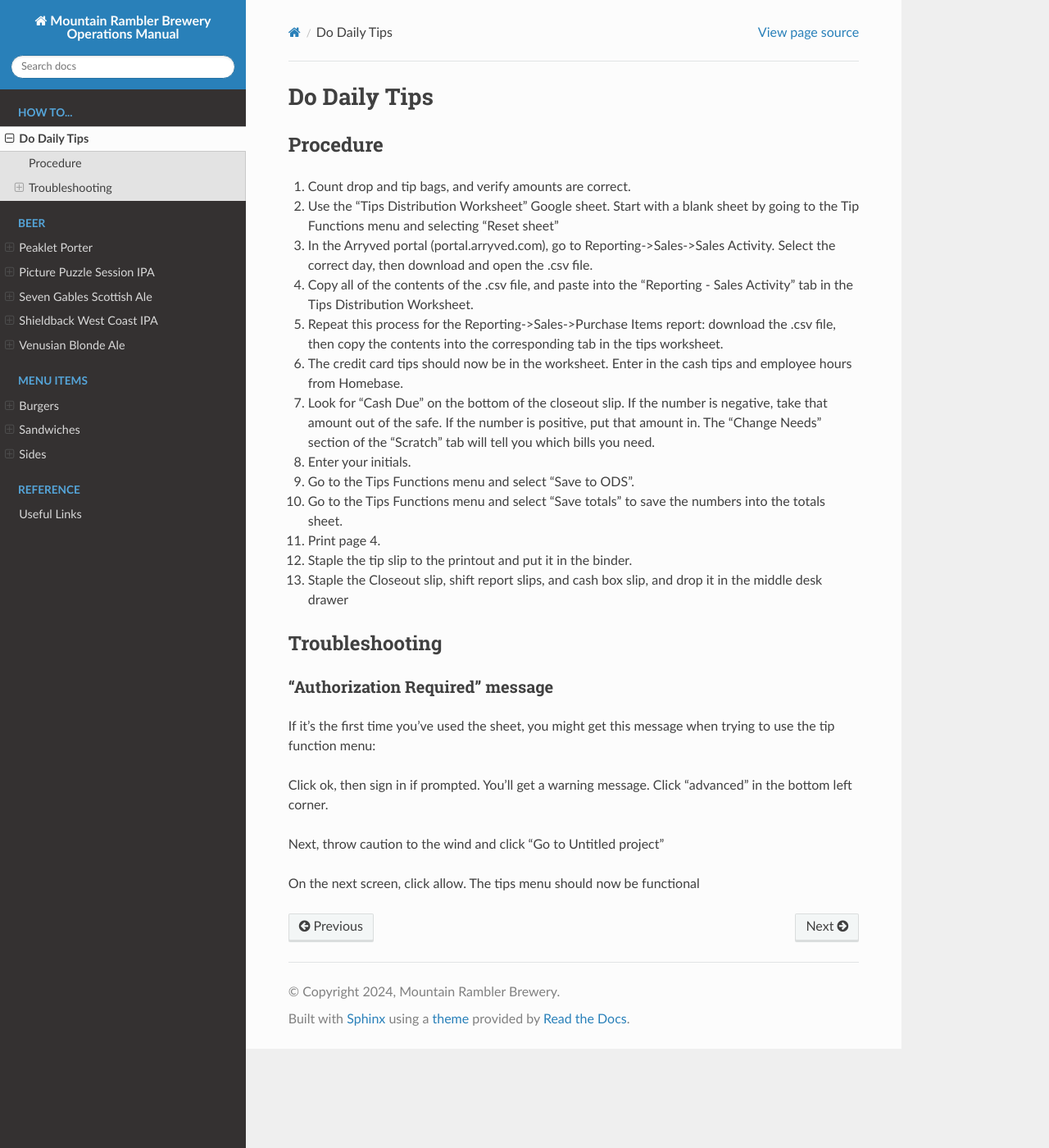
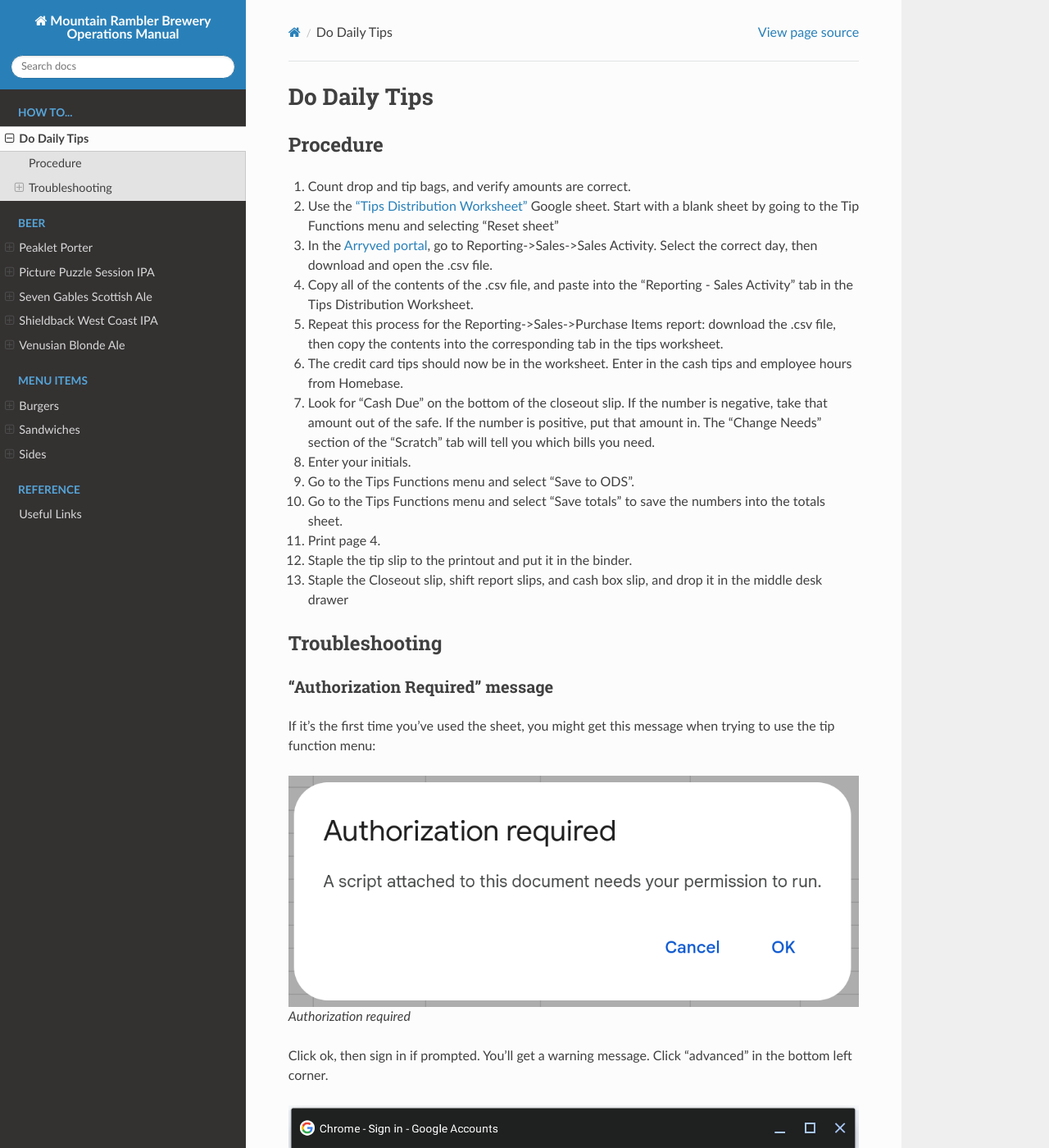
Before and after one commit to zhenry9/mrb-docs, a Sphinx documentation site: the page built from docs/source/how-to/tips.rst, in a window 1280 px wide and 1400 px high. Shown: the whole window at 82% size. Built offline with Sphinx 7.4.7 and the Read the Docs theme 2.0.0, drawn with Linux system fonts in a browser that asks for light colours; some of the changed text lies outside the part shown.

Commit message:
update tips

```diff
--- a/docs/source/how-to/tips.rst
+++ b/docs/source/how-to/tips.rst
@@ -4,8 +4,8 @@
 Procedure
 ---------
 #. Count drop and tip bags, and verify amounts are correct.
-#. Use the “Tips Distribution Worksheet” Google sheet. Start with a blank sheet by going to the Tip Functions menu and selecting “Reset sheet”
-#. In the Arryved portal (portal.arryved.com), go to Reporting->Sales->Sales Activity. Select the correct day, then download and open the .csv file.
+#. Use the `“Tips Distribution Worksheet” <https://docs.google.com/spreadsheets/d/1za_TXWzNyfeG4FjSdg7rBejhFZfAsyZ1o0n550VldPA/>`_ Google sheet. Start with a blank sheet by going to the Tip Functions menu and selecting “Reset sheet”
+#. In the `Arryved portal <https://portal.arryved.com>`_, go to Reporting->Sales->Sales Activity. Select the correct day, then download and open the .csv file.
 #. Copy all of the contents of the .csv file, and paste into the “Reporting - Sales Activity” tab in the Tips Distribution Worksheet.
 #. Repeat this process for the Reporting->Sales->Purchase Items report: download the .csv file, then copy the contents into the corresponding tab in the tips worksheet.
 #. The credit card tips should now be in the worksheet. Enter in the cash tips and employee hours from Homebase.
@@ -25,16 +25,19 @@
 If it's the first time you've used the sheet, you might get this message when trying to use the tip function menu:
 
 .. figure:: /_static/how-to/tips/authorization-required.png
-   :caption: Authorization required
+
+   Authorization required
 
 Click ok, then sign in if prompted. You'll get a warning message. Click "advanced" in the bottom left corner.
 
 .. figure:: /_static/how-to/tips/unsafe.png
-   :caption: Danger!
+
+   Danger!
 
 Next, throw caution to the wind and click "Go to Untitled project"
 
 .. figure:: /_static/how-to/tips/go-to-untitled.png
-   :caption: Full steam ahead.
+
+   Full steam ahead.
 
 On the next screen, click allow. The tips menu should now be functional
```
